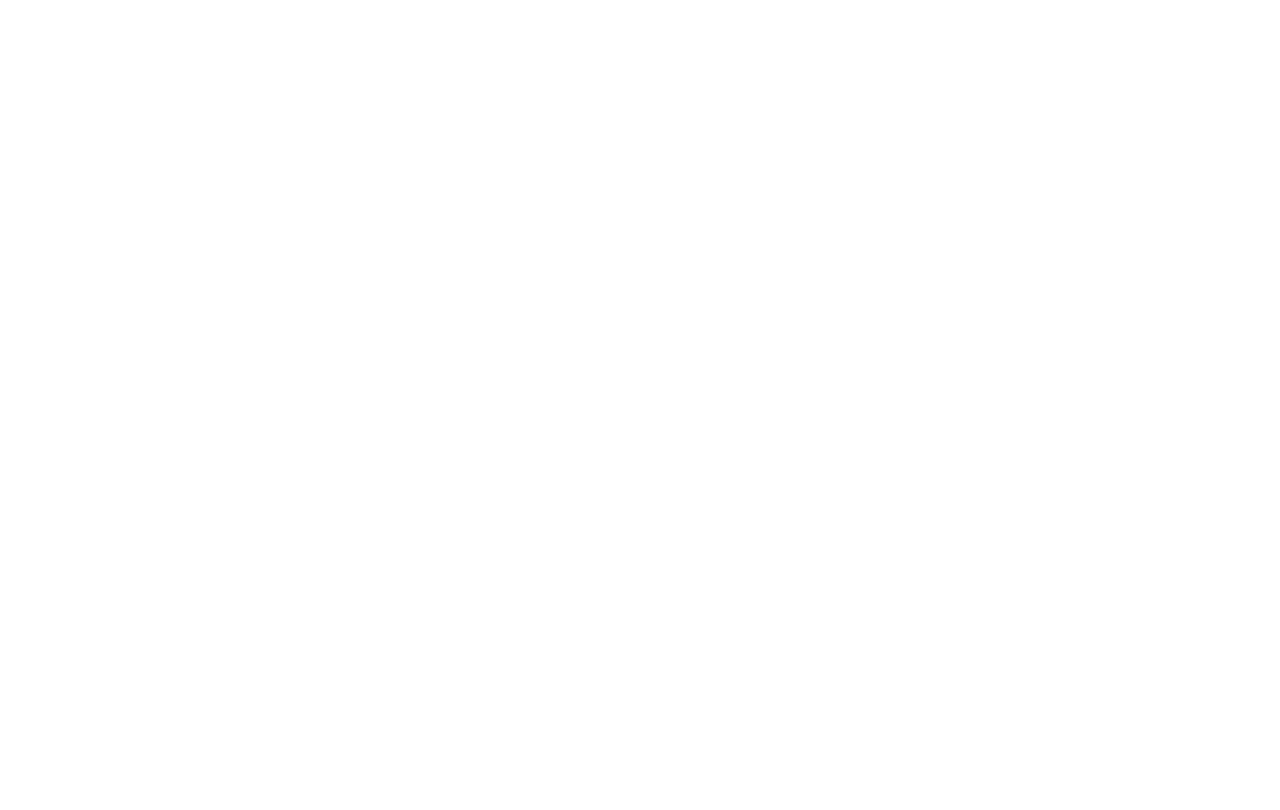
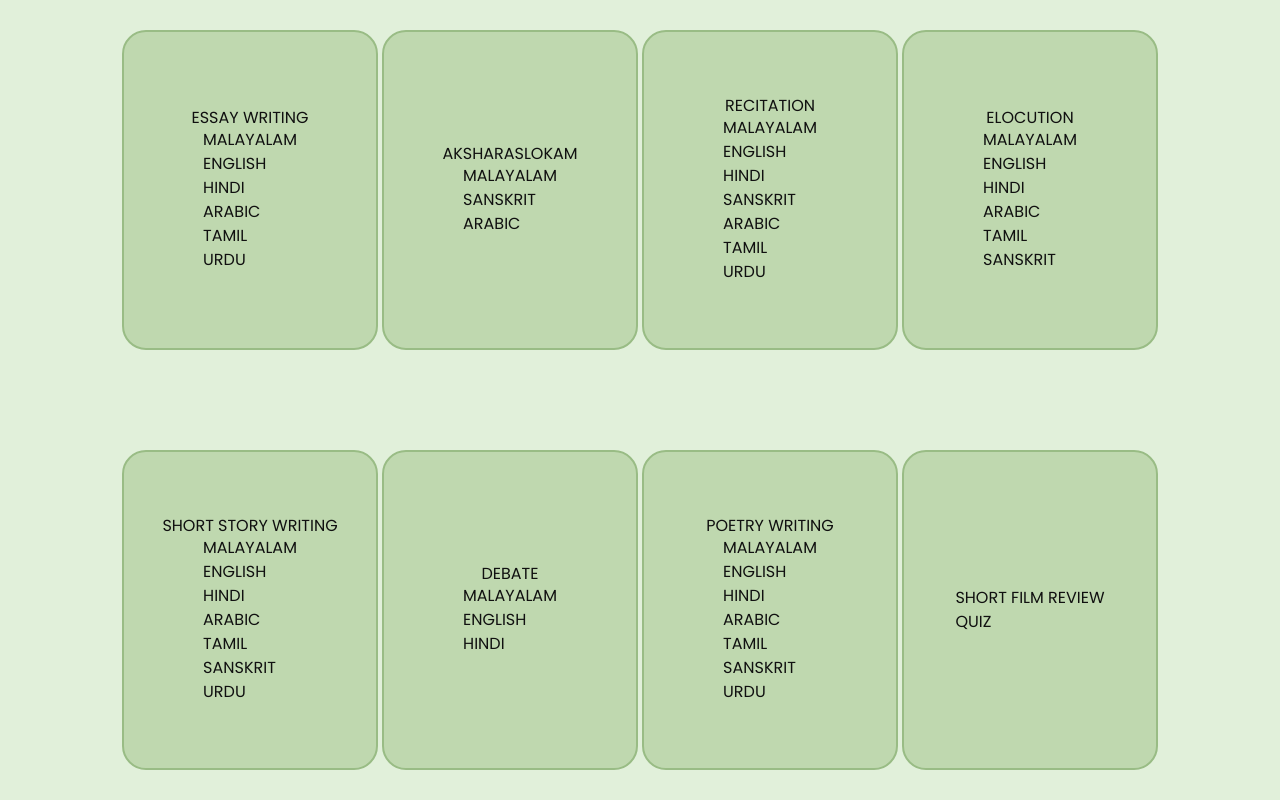
Before and after one commit to abnv-o/sargam23, a React (Create React App) app: page /literature in a window 1280 px wide. Before the commit this address had no page. Built offline with nearby package versions, Linux system fonts and the light colour scheme.

Commit message:
set routes new logo new animations in Hero

```diff
--- a/src/App.js
+++ b/src/App.js
@@ -3,6 +3,8 @@
 import Adminform from './pages/Adminform';
 import Pointstable from './pages/Pointstable';
 import Main from './pages/main';
+import music from "./pages/Music"
+import Literature from './pages/literature';
 import {Routes, Route, BrowserRouter} from "react-router-dom";
 function App() {
   return (
@@ -13,6 +15,7 @@
       <Route path='/' element={<Main/>}/>
       <Route path="/adminform" element={<Adminform/>}/>
       <Route path="/livescore" element={<Pointstable/>}/>
+      <Route path="/literature" element={<Literature/>}/>
      </Routes>
      </BrowserRouter>
   </div>
--- a/src/components/Hero.jsx
+++ b/src/components/Hero.jsx
@@ -1,13 +1,21 @@
-import React from 'react';
-import heroim from "../images/hero.png";
+import React, { useState, useEffect } from 'react';
+// ... other imports
+import heroim from "../images/Sargamwhiteplain.png";
 import bgvd from "../images/bgvd.mp4";
 import { Link } from 'react-router-dom';
 
+const Hero = () => {
+  const [text, setText] = useState('SARGAM'); // Initial English text
+  const malayalamText = 'സർഗ്ഗം '; // Replace with your Malayalam text
 
+  useEffect(() => {
+    const intervalId = setInterval(() => {
+      setText(text === 'SARGAM' ? malayalamText : 'SARGAM'); // Toggle between texts
+    }, 3000); // Animate every 3 seconds
 
+    return () => clearInterval(intervalId);
+  }, [text, malayalamText]);
 
-
-const Hero = () => {
   return (
     <div className='flex flex-row justify-between items-center p-8 relative'>
       {/* Background Video */}
@@ -17,27 +25,32 @@
           Your browser does not support the video tag.
         </video>
         {/* Black Overlay */}
-        <div className="absolute inset-0 bg-black opacity-80"></div>
+        <div className="absolute inset-0 bg-black opacity-90"></div>
       </div>
 
       {/* left */}
       <div className='flex flex-col justify-center pl-24 z-10 '>
-        <h1 className='text-[#FFA447] text-9xl font-bold '>SARGAM</h1>
-        <h1 className='text-[#FFCF81] text-9xl animate-bounce font-bold'>24</h1>
+        <h1 className='text-[#FFD6A5] text-9xl font-bold animate-smooth-fade'>
+          {text}
+        </h1>
+        <h1 className='text-[#FFFEC4] text-9xl animate-pulse font-bold pt-4'>24</h1>
         <h2 className='text-gray-400 text-2xl mt-4 '>Cochin University Arts Fest</h2>
-        <div className='w-[250px] h-[100px] border-2  border-[#FFCF81] rounded-3xl mt-5 items-center justify-center pl-4 '>
+        <div className='w-56 h-28 border-2  border-[#FFCF81] rounded-3xl mt-5 items-center justify-center pl-4 '>
           <h1 className='text-white text-2xl p-3 items-center justify-center'>February 29    March 1,2,3,4</h1>
-
         </div>
-        <div className='mt-10 ml-10'>
-
-        <Link to="/livescore">  <button  className='bg-white w-44 h-14 rounded-2xl text-black border-2  hover:bg-red-500 hover:border-red-400 flex justify-evenly items-center gap-3'><div className='bg-red-500 w-2 h-2 rounded-full animate-ping '></div><div className='tracking-widest'>LIVE SCORE </div>  </button></Link>
+        <div className='mt-10   '>
+          <Link to="/livescore">
+            <button className='bg-white w-56 h-20 rounded-2xl text-black border-2  hover:bg-red-500 hover:border-red-400 flex justify-around items-center '>
+              <div className='bg-red-400 w-5 h-5 rounded-md animate-spin'></div>
+              <div className='tracking-widest text-2xl text-gray-700 '>LIVE SCORE </div>
+            </button>
+          </Link>
         </div>
       </div>
 
       {/* right */}
-      <div className="z-10 ">
-        <img src={heroim} alt=""  />
+      <div className="z-10 opacity-60 h-screen flex items-center">
+        <img src={heroim} alt="" className='h-[60rem] w-[50rem]' />
       </div>
     </div>
   );
--- a/src/index.css
+++ b/src/index.css
@@ -1,3 +1,43 @@
 @tailwind base;
 @tailwind components;
 @tailwind utilities;
+
+animate-fade-in-out {
+    animation: fadeInOut 3s ease-in-out infinite;
+  }
+
+  @keyframes fadeInOut {
+    0% { opacity: 1; }
+    50% { opacity: 0; }
+    100% { opacity: 1; }
+  }
+
+  animate-pulse-fade {
+    animation: pulseFade 3s ease-in-out infinite;
+  }
+
+  .animate-smooth-fade {
+    animation: smoothFade 3s cubic-bezier(0.5,1,1,0.5) infinite;
+  }
+
+  @keyframes smoothFade {
+    0% {
+      opacity: 0;
+    }
+    20% {
+      opacity: 0.25; /* Start with a lower opacity */
+    }
+    40% {
+      opacity: 0.75; /* Gradually increase opacity */
+    }
+    60% {
+      opacity: 0.75; /* Gradually decrease opacity */
+    }
+    80% {
+      opacity: 0.25;
+    }
+
+    80% {
+        opacity: 0;
+      }
+  }
--- a/src/pages/literature.jsx
+++ b/src/pages/literature.jsx
@@ -1,22 +1,130 @@
-import React from 'react'
+import React from "react";
 
-function Literature() {
+const literature = () => {
   return (
-    <div style={{ textAlign: 'center' }}>
-      <h1 style={{ color: '#333' }}>EVENTS</h1>
-      <h2 style={{ color: '#555' }}>Literature</h2>
-      <ul style={{ listStyleType: 'none', padding: 0 }}>
-        <li>Book Reading Session</li>
-        <li>Poetry Workshop</li>
-        <li>Literary Quiz</li>
-      </ul>
+    <div>
+      {/* parent */}
+      <div className="flex flex-col h-screen justify-center gap-5 p-20 bg-[#E1F0DA]">
+        {/* top */}
+        <div className="flex flex-row justify-around items-start p-10">
 
-      {/* Add your image URLs below */}
-      <img src="image1.jpg" alt="Event Image 1" style={{ maxWidth: '100%', height: 'auto', marginTop: '20px' }} />
-      <img src="image2.jpg" alt="Event Image 2" style={{ maxWidth: '100%', height: 'auto', marginTop: '20px' }} />
-      <img src="image3.jpg" alt="Event Image 3" style={{ maxWidth: '100%', height: 'auto', marginTop: '20px' }} />
+          {/* data */}
+          <div className="flex flex-col justify-center items-center  bg-[#BFD8AF] w-64 h-80 rounded-3xl border-2 border-[#99BC85]">
+              <h1>ESSAY WRITING</h1>
+              <ul>
+                <li>MALAYALAM</li>
+                <li>ENGLISH</li>
+                <li>HINDI</li>
+                <li>ARABIC</li>
+                <li>TAMIL</li>
+                <li>URDU</li>
+              </ul>
+          </div>
+          {/* data end */}
+
+          {/* data */}
+          <div className="flex flex-col justify-center items-center bg-[#BFD8AF] w-64 h-80 rounded-3xl border-2 border-[#99BC85]">
+              <h1>AKSHARASLOKAM</h1>
+              <ul>
+                <li>MALAYALAM</li>
+                <li>SANSKRIT</li>
+                <li>ARABIC</li>
+              </ul>
+          </div>
+          {/* data end */}
+        {/* data */}
+        <div className="flex flex-col justify-center items-center bg-[#BFD8AF] w-64 h-80 rounded-3xl border-2 border-[#99BC85]">
+              <h1>RECITATION</h1>
+              <ul>
+                <li>MALAYALAM</li>
+                <li>ENGLISH</li>
+                <li>HINDI</li>
+                <li>SANSKRIT</li>
+                <li>ARABIC</li>
+                <li>TAMIL</li>
+                <li>URDU</li>
+              </ul>
+          </div>
+          {/* data end */}
+        {/* data */}
+        <div className="flex flex-col justify-center items-center bg-[#BFD8AF] w-64 h-80 rounded-3xl border-2 border-[#99BC85]">
+              <h1>ELOCUTION</h1>
+              <ul>
+                <li>MALAYALAM</li>
+                <li>ENGLISH</li>
+                <li>HINDI</li>
+                <li>ARABIC</li>
+                <li>TAMIL</li>
+                <li>SANSKRIT</li>
+              </ul>
+          </div>
+          {/* data end */}
+
+
+
+
+        </div>
+
+        {/* bottom */}
+        <div className="flex flex-row justify-around items-start p-10">
+
+          {/* data */}
+        <div className="flex flex-col justify-center items-center bg-[#BFD8AF] w-64 h-80 rounded-3xl border-2 border-[#99BC85]">
+              <h1>SHORT STORY WRITING</h1>
+              <ul>
+                <li>MALAYALAM</li>
+                <li>ENGLISH</li>
+                <li>HINDI</li>
+                <li>ARABIC</li>
+                <li>TAMIL</li>
+                <li>SANSKRIT</li>
+                <li>URDU</li>
+              </ul>
+          </div>
+          {/* data end */}
+
+          {/* data */}
+        <div className="flex flex-col justify-center items-center bg-[#BFD8AF] w-64 h-80 rounded-3xl border-2 border-[#99BC85]">
+              <h1>DEBATE</h1>
+              <ul>
+                <li>MALAYALAM</li>
+                <li>ENGLISH</li>
+                <li>HINDI</li>
+              </ul>
+          </div>
+          {/* data end */}
+
+          {/* data */}
+        <div className="flex flex-col justify-center items-center bg-[#BFD8AF] w-64 h-80 rounded-3xl border-2 border-[#99BC85]">
+              <h1>POETRY WRITING</h1>
+              <ul>
+                <li>MALAYALAM</li>
+                <li>ENGLISH</li>
+                <li>HINDI</li>
+                <li>ARABIC</li>
+                <li>TAMIL</li>
+                <li>SANSKRIT</li>
+                <li>URDU</li>
+              </ul>
+          </div>
+          {/* data end */}
+
+          {/* data */}
+        <div className="flex flex-col justify-center items-center bg-[#BFD8AF] w-64 h-80 rounded-3xl border-2 border-[#99BC85]">
+              <ul>
+                <li>SHORT FILM REVIEW</li>
+                <li>QUIZ</li>
+
+              </ul>
+          </div>
+          {/* data end */}
+
+
+
+        </div>
+      </div>
     </div>
-  )
-}
+  );
+};
 
-export default Literature
+export default literature;
--- a/src/pages/music.jsx
+++ b/src/pages/music.jsx
@@ -1,22 +1,65 @@
-import React from 'react'
+// import React from "react";
 
-function Music() {
-  return (
-    <div style={{ textAlign: 'center' }}>
-      <h1 style={{ color: '#333' }}>EVENTS</h1>
-      <h2 style={{ color: '#555' }}>Music</h2>
-      <ul style={{ listStyleType: 'none', padding: 0 }}>
-        <li>Concert: Classical Ensemble</li>
-        <li>Jazz Jam Session</li>
-        <li>Music Workshop: Exploring Different Genres</li>
-      </ul>
+// const music = () => {
+//   return (
+//     <div>
+//       {/* parent */}
+//       <div className="flex flex-col justify-center items-center">
+//         {/* top */}
+//         <div className="flex flex-row justify-center items-center">
+//           {/* data */}
+//           <div className="flex flex-col justify-center items-stretch">
+//             <div>
+//               <h1>LIGHT MUSIC(M/F)</h1>
+//               <h1>MAPPILAPPATTU(M/F)</h1>
+//               <h1>GANAMELA</h1>
+//               <h1>GAZAL(M/F)</h1>
+//               <h1>WESTERN VOCAL GROUP</h1>
+//               <h1>WESTERN VOCAL SOLO</h1>
+//               <h1>VANJIPATTU</h1>
+//               <h1>GROUP SONG</h1>
+//               <h1>FLOK SONG</h1>
+//               <h1>CLASSICAL MUSIC(M/F)</h1>
+//               <h1>VRINDAVADYAM</h1>
+//             </div>
+//             <div>
+//               <h1>STRINGED INSTRUMENTS</h1>
+//               <ul>
+//                 <li>VEENA</li>
+//                 <li>EASTERN STYLE</li>
+//                 <li>WESTERN STYLE</li>
+//                 <li>GUITAR</li>
+//               </ul>
+//             </div>
+//             <div>
+//               <h1>WIND INSTRUMENT</h1>
+//               <ul>
+//                 <li>EASTERN STYLE</li>
+//                 <li>WESTERN STYLE</li>
+//               </ul>
+//             </div>
+//             <div>
+//               <h1>PERCUSSION INSTRUMENTS</h1>
+//               <ul>
+//                 <li>TABLA</li>
+//                 <li>EASTERN STYLE</li>
+//                 <li>WESTERN STYLE</li>
+//                 <li>CHENDA</li>
+//               </ul>
+//             </div>
+//             <div>
+//           </div>
+//           {/* data end */}
+//         </div>
+//         </div>
 
-      {/* Add your image URLs below */}
-      <img src="image1.jpg" alt="Event Image 1" style={{ maxWidth: '100%', height: 'auto', marginTop: '20px' }} />
-      <img src="image2.jpg" alt="Event Image 2" style={{ maxWidth: '100%', height: 'auto', marginTop: '20px' }} />
-      <img src="image3.jpg" alt="Event Image 3" style={{ maxWidth: '100%', height: 'auto', marginTop: '20px' }} />
-    </div>
-  )
-}
+//         {/* bottom */}
+//         <div className="flex flex-row justify-center items-center"></div>
 
-export default Music
+
+//     </div>
+//     </div>
+//   );
+// };
+
+// export default music;
```
Also changed, not shown: src/images/Sargamwhiteplain.png (added), 1 other file (tests, documents, lock files or other folders).
